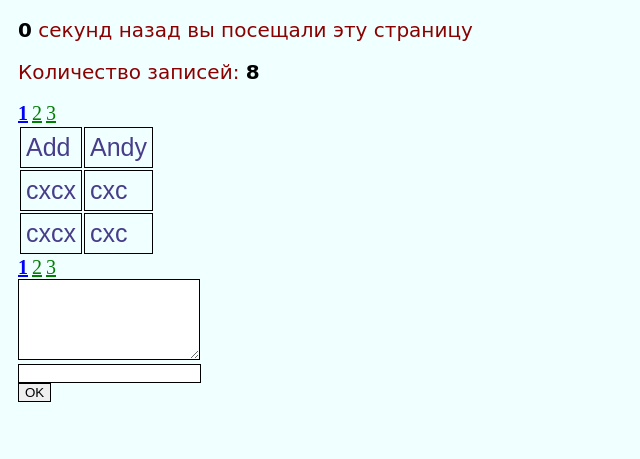
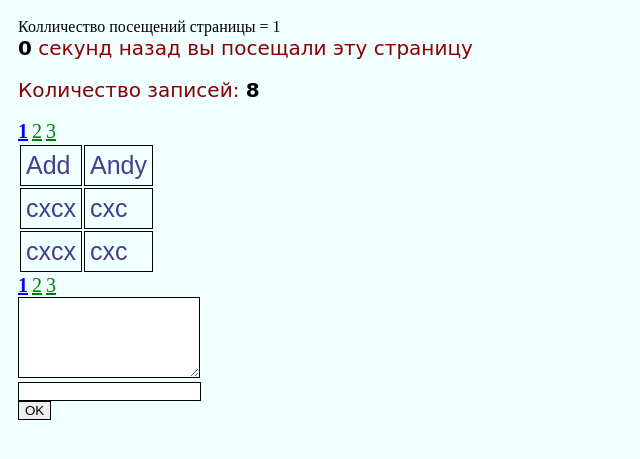
Before and after one commit to LadikViktor/GB, a PHP site: page /index.php in a window 1280 px wide. Shown: the top 459 px of the page, without its empty margins (0-640 px from the left). Run offline with PHP 8.4, Linux system fonts and the light colour scheme; data comes from the database, SQL or seed files in the repository; data that the repository does not hold is empty.

Commit message:
Update index.php

```diff
--- a/index.php
+++ b/index.php
@@ -97,11 +97,12 @@ session_start();
     }
 
 
-
     // Счетчик посещений
     if (isset($_SESSION['pagevisits'])) {
-        echo "<div class='number_records'>" . "Колличество посещений страницы = " . "<b>" .
-            $_SESSION['pagevisits'] = $_SESSION['pagevisits'] + 1 . "</b>" . "<br>" . "</div>" . "<br>";
+        echo "<div class='number_records'>" . "Колличество посещений страницы = " . "<b>" . $_SESSION['pagevisits'] = $_SESSION['pagevisits'] + 1 . "</b>" . "<br>" . "</div>" . "<br>";
+    } else {
+        $_SESSION['pagevisits'] = 1;
+        echo "Колличество посещений страницы = " . $_SESSION['pagevisits'];
     }
 
 
```
